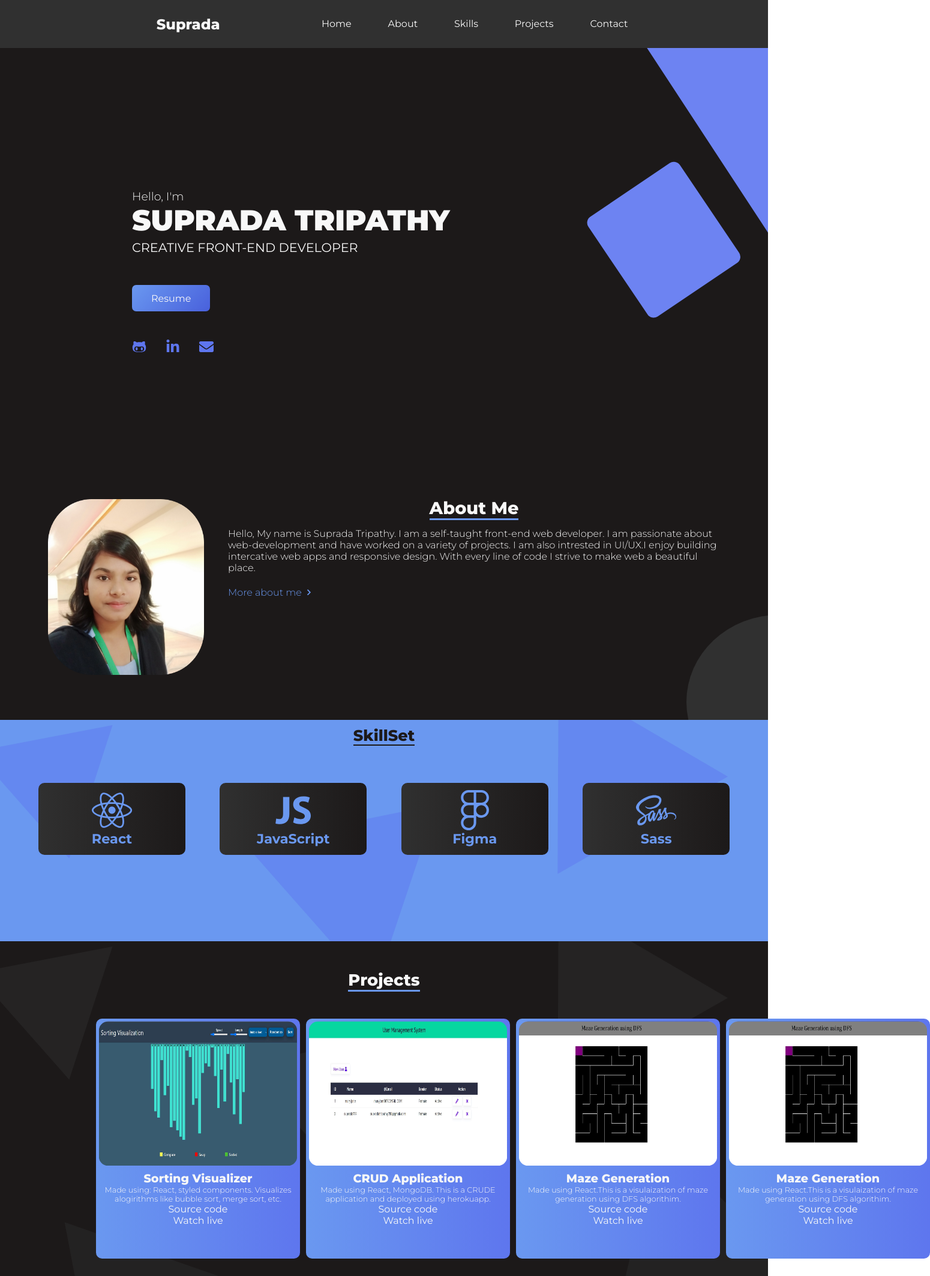
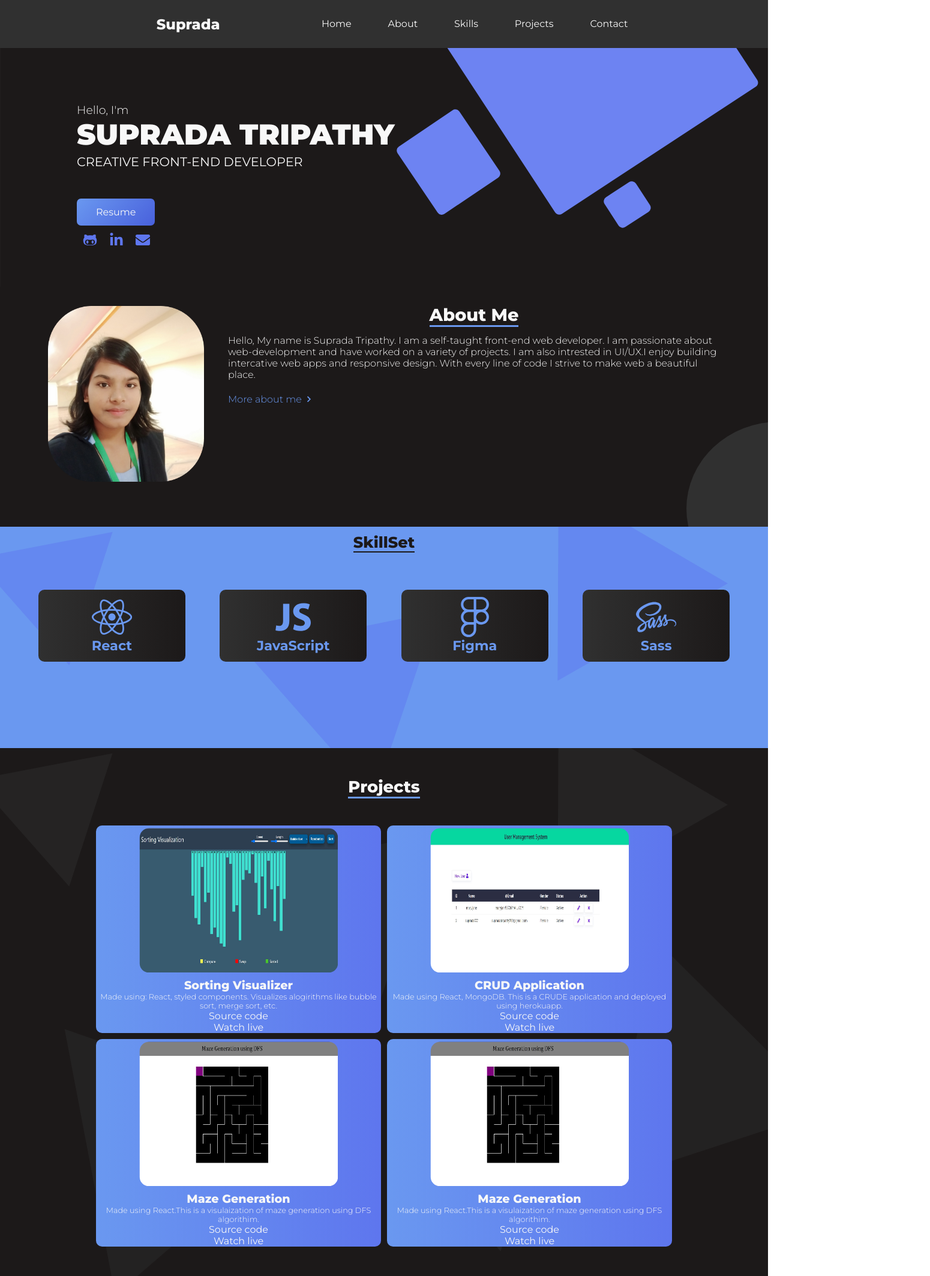
Before and after one commit to AyushmanTripathy/responsive-portfolio-react, a React (Create React App) app: page / in a window 1280 px wide. Shown: the top 2127 px of the page at 60% size, 1550 px wide, since content can reach past the window. Built offline with nearby package versions, Linux system fonts and the light colour scheme.

Commit message:
home section

```diff
--- a/src/components/Hero/HeroStyle.js
+++ b/src/components/Hero/HeroStyle.js
@@ -3,7 +3,7 @@ import styled from "styled-components";
 import Back from "../stuff/back_try2.svg";
 
 export const HeroWrapper = styled.section`
-  height: 100vh;
+  height: fit-content;
   width: 100vw;
   background-image: url(${Back});
   background-repeat: no-repeat;
@@ -13,7 +13,7 @@ export const HeroWrapper = styled.section`
     display: flex;
     flex-direction: column;
     height: 100%;
-    padding: 60px 220px; // top-bottom left-rigth
+    padding: 60px 10vw; // top-bottom left-rigth
     justify-content: center;
     color: var(--white);
 
@@ -54,15 +54,16 @@ export const HeroWrapper = styled.section`
     }
 
     .social_icon {
-      padding-top: 3.7rem;
       font-size: 1.5rem;
+
       .icon {
         color: var(--dark_blue);
-        margin-right: 2rem;
+        margin-top:25px;
+        margin-right:10px;
+        margin-left:10px;
 
         &:hover {
           color: var(--white);
-          font-size: 1.7rem;
           transition: 0.2s ease;
         }
       }
--- a/src/components/Hero/index.js
+++ b/src/components/Hero/index.js
@@ -36,7 +36,7 @@ const Hero = () => {
                 <FaLinkedinIn className="icon" />
               </a>
 
-              <a href="supradatripathy789@gmail.com" target="_blank">
+              <a href="https://mail.google.com/mail/u/0/?fs=1&tf=cm&source=mail&to=supradatripathy789@gmail.com" target="_blank">
                 <FaEnvelope className="icon" />
               </a>
             </div>
--- a/src/components/Navbar/index.js
+++ b/src/components/Navbar/index.js
@@ -1,5 +1,4 @@
 import React from "react";
-import { Link, NavLink } from "react-router-dom";
 
 import { Wrapper } from "./NavbarStyle";
 
@@ -12,9 +11,7 @@ const Navbar = () => {
     <>
       <Wrapper className="projects">
         <div className="logo">
-          <NavLink to="/">
             <span className="header">Suprada</span>
-          </NavLink>
         </div>
 
         <input type="checkbox" className="menu-btn" id="menu-btn" />
--- a/src/components/Project/ProjectStyle.js
+++ b/src/components/Project/ProjectStyle.js
@@ -2,7 +2,7 @@ import styled from "styled-components";
 
 import Back from "../stuff/project_back.svg";
 export const Wrapper = styled.section`
-  height: 100vh;
+  height: fit-content;
   width: 100vw;
   background-image: url(${Back});
 
@@ -20,16 +20,17 @@ export const Wrapper = styled.section`
 
   .cards {
     color: black;
-    display: flex;
-    flex-direction: row;
+
+    display:grid;
+    grid-template-columns:1fr 1fr 1fr 1fr;
+    grid-template-rows:auto;
+
     gap: 10px;
     padding: 3rem 10rem;
     justify-content: space-around;
 
     .card {
       flex-direction: column;
-      width: 350px;
-      height: 400px;
       border-radius: 10px;
       // box-shadow: 5px 5px 20px var(--white);
       background: linear-gradient(
@@ -83,20 +84,17 @@ export const Wrapper = styled.section`
     }
   }
 
-  @media screen and (max-width: 1050px) {
-    padding-top: 0.2rem;
-    height: 230vh;
+  @media screen and (min-width: 670px) and (max-width: 1300px) {
+    .cards {
+      grid-template-rows: 1fr 1fr;
+      grid-template-columns: 1fr 1fr;
+    }
+  }
 
-    .title {
-      align-items: center;
-    }
-
+  @media screen and (max-width: 670px) {
     .cards {
-      display: grid;
-      align-items: center;
-
-      gap: 1rem;
-      width: 100%;
+      grid-template-rows: 1fr;
+      grid-template-columns: auto;
     }
   }
 `;
--- a/src/components/Project/index.js
+++ b/src/components/Project/index.js
@@ -108,7 +108,7 @@ const Project = () => {
         </div>
         <div className="links">
           <a
-            href="https://github.com/Suprada-2002"
+            href="https://github.com/Suprada-2002?tab=repositories"
             target="_blank"
             className="other-project"
           >
```
Also changed, not shown: todo.txt.
